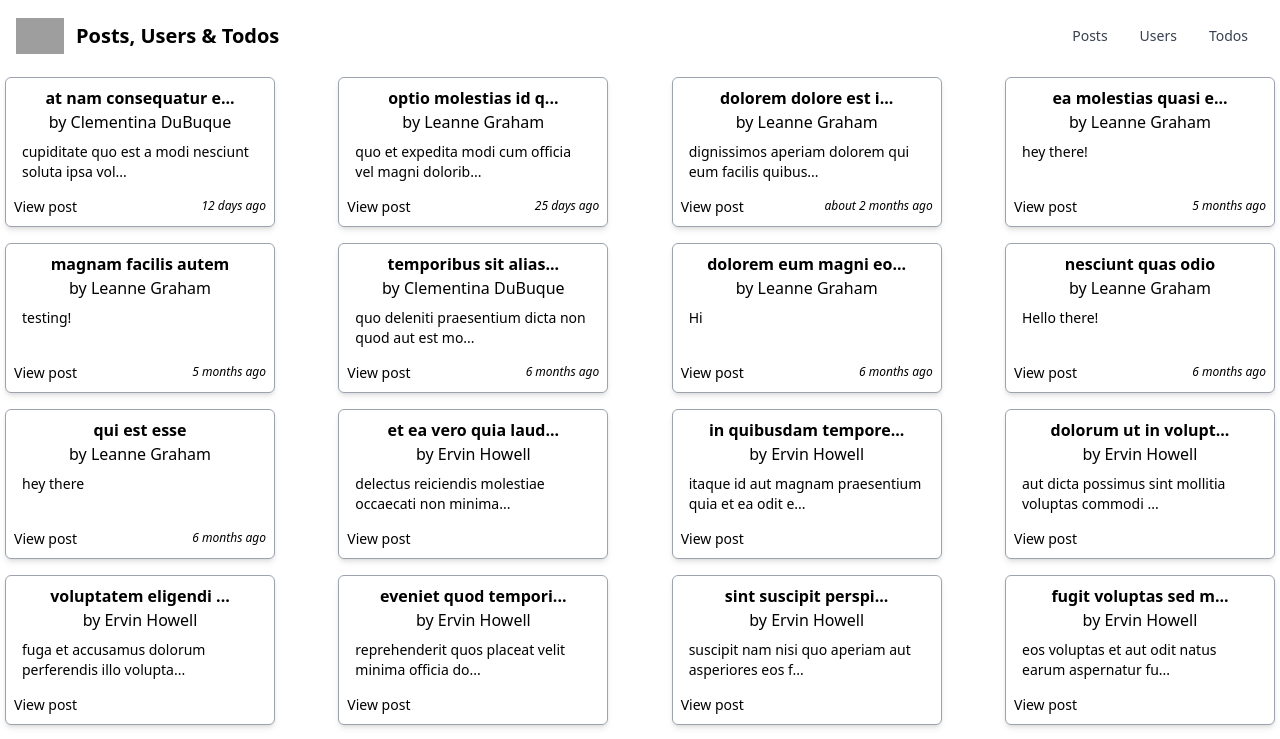
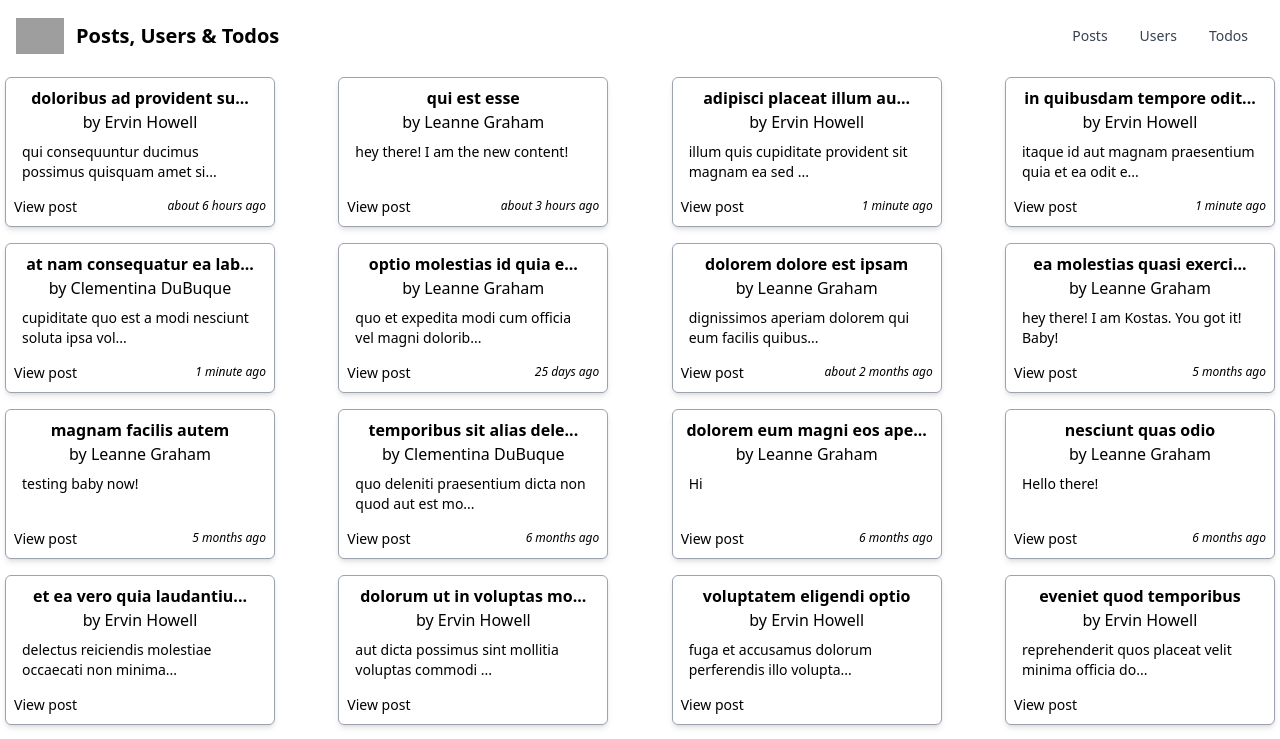
Before and after one commit to kboul/posts-users-todos-rtq, a React (Create React App) app: page /posts in a window 1280 px wide. Shown: the top 739 px of the page. Built offline with nearby package versions, Linux system fonts and the light colour scheme; data requests are answered from the project's data file; grey boxes are pictures that could not be loaded.

Commit message:
Introduce different way of fetching users on Posts & Users page

```diff
--- a/src/app/App.tsx
+++ b/src/app/App.tsx
@@ -3,12 +3,9 @@
 
 import { Navbar } from "../components";
 import { Post, Posts, Todos, Users } from "../pages";
-import { usersSlice } from "../pages/Users/usersSlice";
 import store from "./store";
 
 export default function App() {
-  store.dispatch(usersSlice.endpoints.getUsers.initiate());
-
   return (
     <Provider store={store}>
       <BrowserRouter>
--- a/src/pages/Posts/Posts.tsx
+++ b/src/pages/Posts/Posts.tsx
@@ -1,9 +1,8 @@
-import { useSelector } from "react-redux";
 import { Link } from "react-router-dom";
 
 import { useGetPostsQuery } from "../../app/services/posts";
 import { formatDate, getUserName, truncate } from "../../utils";
-import { selectAllUsers } from "../Users/usersSlice";
+import { useGetUsersQuery } from "../Users/usersSlice";
 import Post from "./model";
 
 const className = {
@@ -25,7 +24,7 @@
     isError,
     error
   } = useGetPostsQuery();
-  const allUsers = useSelector(selectAllUsers);
+  const { data: users } = useGetUsersQuery();
 
   let content;
   if (isLoading) content = <p>Loading..</p>;
@@ -35,13 +34,11 @@
         {posts?.map((post: Post) => (
           <div className={className.card} key={post.id}>
             <p className={className.title} title={post.title}>
-              {truncate(post.title, 20)}
+              {truncate(post.title, 25)}
             </p>
-            {allUsers && (
-              <p className={className.author}>
-                by {getUserName(allUsers, post.userId)}
-              </p>
-            )}
+            <p className={className.author}>
+              by {getUserName(users, post.userId)}
+            </p>
             <p className={className.body} title={post.body}>
               {truncate(post.body, 50)}
             </p>
--- a/src/pages/Users/Users.tsx
+++ b/src/pages/Users/Users.tsx
@@ -1,3 +1,7 @@
+import { useGetUsersQuery } from "./usersSlice";
+
 export default function Users() {
+  const { data: users } = useGetUsersQuery();
+  console.log(users);
   return <div>Users</div>;
 }
--- a/src/pages/Users/usersSlice.ts
+++ b/src/pages/Users/usersSlice.ts
@@ -1,4 +1,5 @@
 import { createSelector } from "@reduxjs/toolkit";
+
 import { api } from "../../app/services/app";
 import User from "./model";
 
```
Also changed, not shown: db.json.
